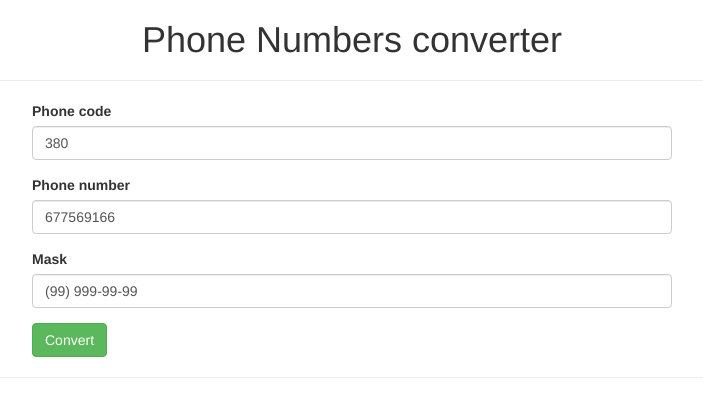
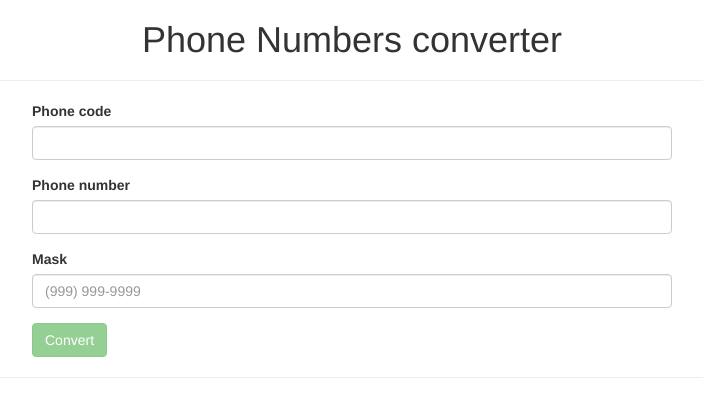
Before and after one commit to okolomiets/Facilities-Scheduler, an Angular app: page / in a window 1280 px wide. Shown: the top 396 px of the page, without its empty margins (288-991 px from the left). Built offline with nearby package versions, Linux system fonts and the light colour scheme.

Commit message:
component added

```diff
--- a/src/app/app.component.html
+++ b/src/app/app.component.html
@@ -27,7 +27,7 @@
         <div class="col-xs-12">
           <div class="form-group">
             <label class="control-label" for="mask">Mask</label>
-            <input type="text" id="mask" class="form-control" formControlName="mask">
+            <input type="text" id="mask" class="form-control" placeholder="(999) 999-9999" formControlName="mask">
           </div>
         </div>
       </div>
--- a/src/app/app.component.ts
+++ b/src/app/app.component.ts
@@ -19,15 +19,15 @@ export class AppComponent implements OnInit {
 
   ngOnInit() {
     this.converterForm = new FormGroup({
-      code: new FormControl('380', [
+      code: new FormControl('', [
         Validators.required,
         Validators.pattern(/^[0-9]+$/)
       ]),
-      phone: new FormControl('677569166', [
+      phone: new FormControl('', [
         Validators.required,
         Validators.pattern(/^[0-9]+$/)
       ]),
-      mask: new FormControl('(99) 999-99-99', [
+      mask: new FormControl('', [
         Validators.required,
         Validators.pattern(/^\([0-9]+\) .+$/)
       ])
```
